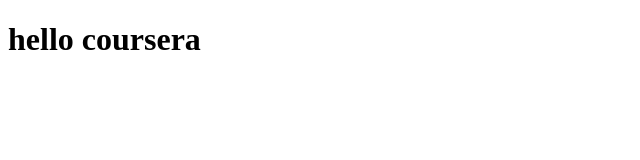
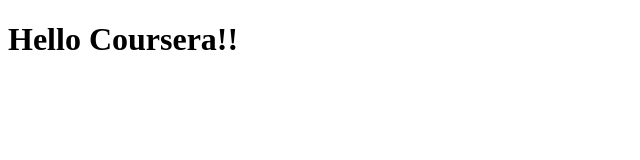
Before and after one commit to ZixuanLiu/Coursera-Test, a plain HTML site: page sites/index.html in a window 1280 px wide. Shown: the whole page, without its empty margins (0-640 px from the left). Drawn offline with Linux system fonts and the light colour scheme.

Commit message:
change to uppercase

```diff
--- a/sites/index.html
+++ b/sites/index.html
@@ -5,7 +5,7 @@
 </head>
 <body>
 
-<h1>hello coursera</h1>
+<h1>Hello Coursera!!</h1>
 
 </body>
 </html>
```
